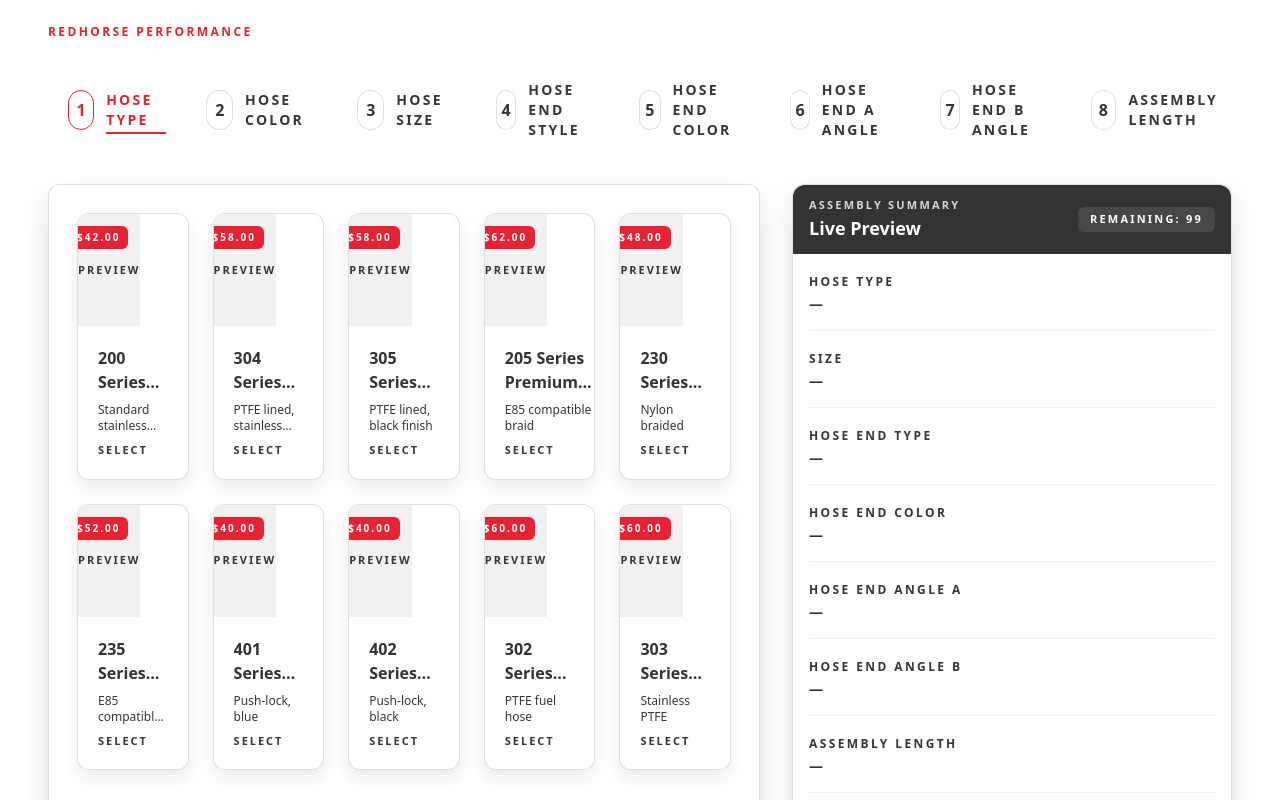
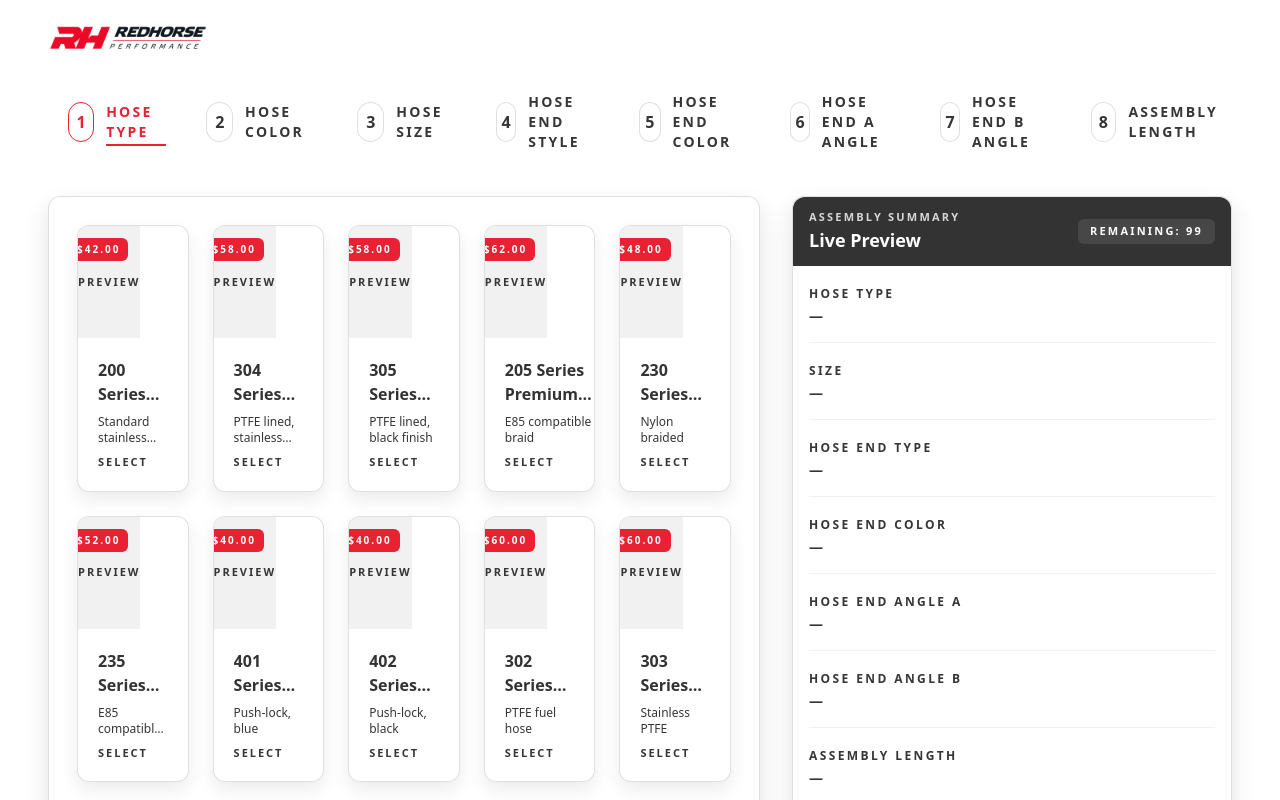
Before and after one commit to PaulJPlayo/redhorse-assembly-builder-prototype, a Next.js app: page /assembly in a window 1280 px wide. Shown: the top 800 px of the page. Built offline with nearby package versions, Linux system fonts and the light colour scheme.

Commit message:
M0.2: Replace header text with Redhorse logo

```diff
--- a/src/components/WizardShell.tsx
+++ b/src/components/WizardShell.tsx
@@ -1,5 +1,6 @@
 "use client";
 
+import Image from "next/image";
 import { useState } from "react";
 import type { StepDefinition, SummaryRow } from "@/types/assembly";
 import { Stepper } from "@/components/Stepper";
@@ -47,9 +48,14 @@
       <div className="flex min-h-[100dvh] w-full flex-col gap-6 px-6 pb-6 pt-6 lg:px-10 lg:pb-16 xl:px-12">
         <header className="flex flex-col gap-6 lg:flex-row lg:items-end lg:justify-between">
           <div>
-            <p className="text-xs font-semibold uppercase tracking-[0.2em] text-[#e82133]">
-              Redhorse Performance
-            </p>
+            <Image
+              src="/brand/redhorse-logo.png"
+              alt="Redhorse Performance"
+              width={300}
+              height={40}
+              priority
+              className="h-6 w-auto max-w-[min(74vw,300px)] sm:h-7"
+            />
             <p className="sr-only">
               Step {currentStep + 1} of {steps.length}
             </p>
```
Also changed, not shown: public/brand/redhorse-logo.png (added).
